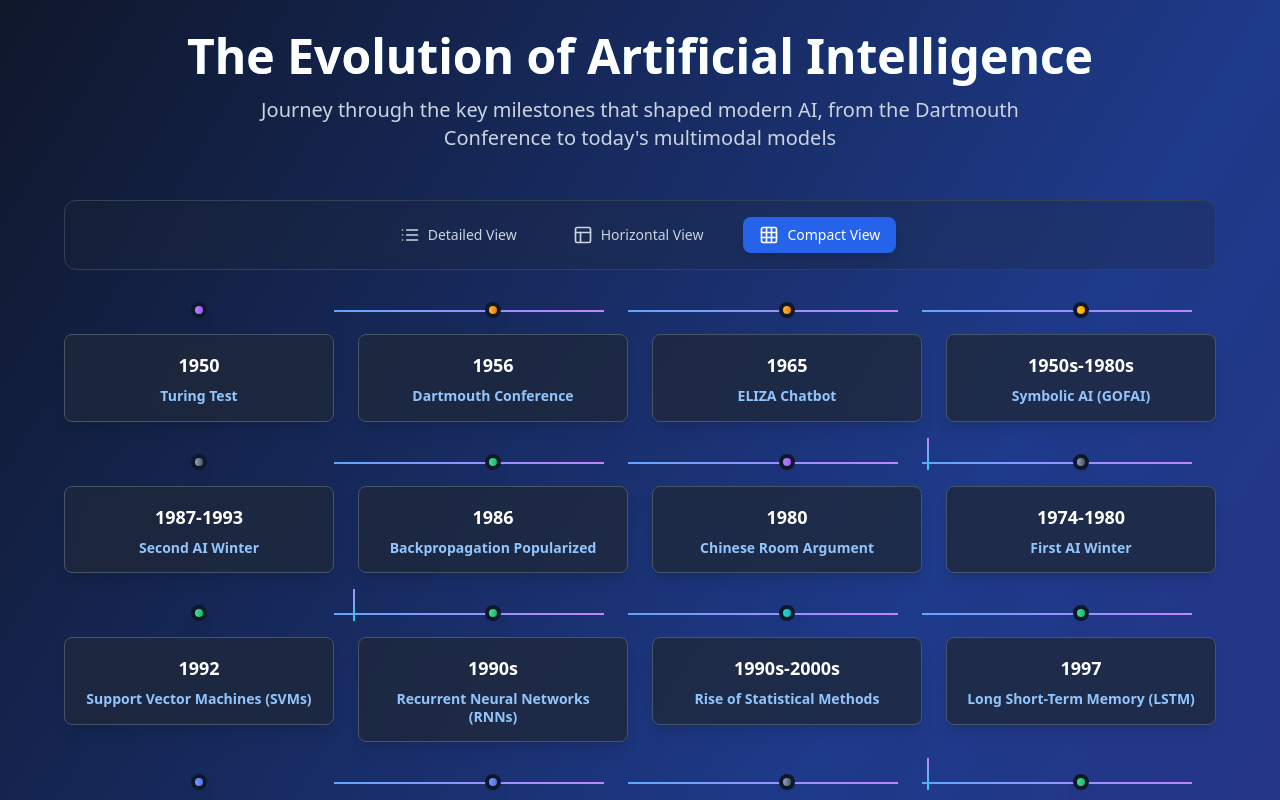
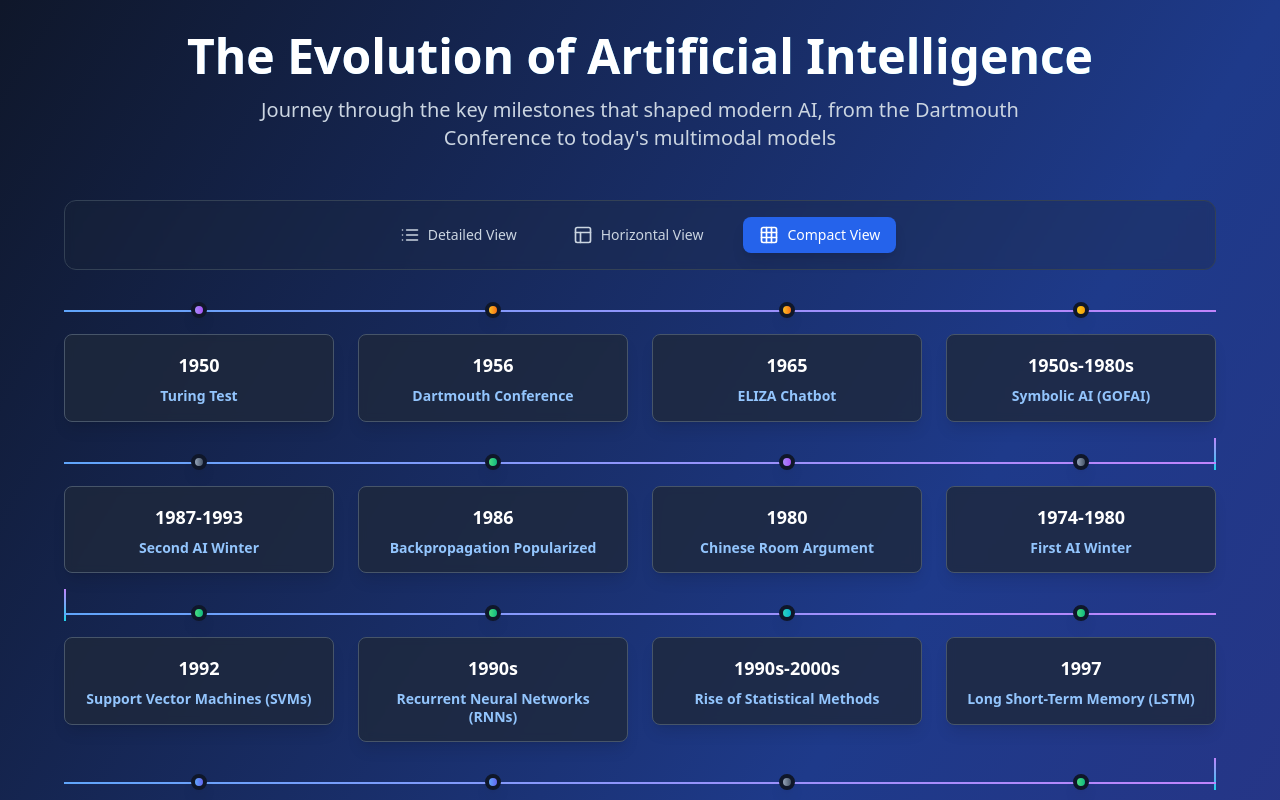
Before and after one commit to malminhas/ai-chronicle-view, a React (Vite) app: page / in a window 1280 px wide. Both pictures are taken after a click on the button "Compact View". Shown: the top 800 px of the page. Built offline with nearby package versions, Linux system fonts and the light colour scheme.

Commit message:
Fix: Adjust line positions in Compact View
Shift blue lines left and horizontal lines right in the Compact View to align with dots.

```diff
--- a/src/components/SnakingTimeline.tsx
+++ b/src/components/SnakingTimeline.tsx
@@ -59,19 +59,19 @@ export const SnakingTimeline = ({ events, onEventClick }: SnakingTimelineProps)
                         </div>
                       )}
                     </div>
-
-                    {/* Connecting line to next event (horizontal) */}
-                    {eventIndex < row.events.length - 1 && (
-                      <div className="absolute top-2 left-1/2 w-full h-0.5 bg-gradient-to-r from-blue-400 to-purple-400 transform translate-x-1/2 z-0"></div>
-                    )}
                   </div>
                 );
               })}
             </div>
 
+            {/* Horizontal connecting line across all dots in the row */}
+            {row.events.length > 1 && (
+              <div className="absolute top-2 left-0 right-0 h-0.5 bg-gradient-to-r from-blue-400 to-purple-400 z-0"></div>
+            )}
+
             {/* Vertical connecting line to next row */}
             {rowIndex < rows.length - 1 && (
-              <div className={`absolute ${row.isReversed ? 'left-1/4' : 'right-1/4'} w-0.5 h-8 bg-gradient-to-b from-purple-400 to-cyan-400 transform translate-x-1/2 mt-4 z-0`}></div>
+              <div className={`absolute ${row.isReversed ? 'left-0' : 'right-0'} w-0.5 h-8 bg-gradient-to-b from-purple-400 to-cyan-400 mt-4 z-0`}></div>
             )}
           </div>
         ))}
```
